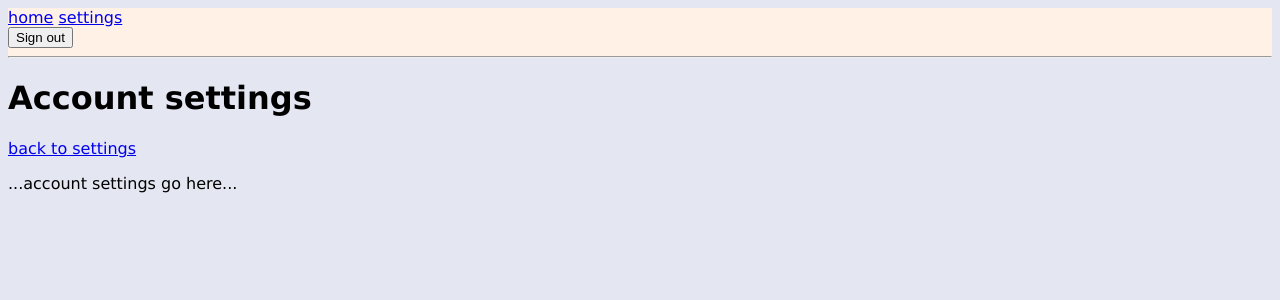
After one commit to sasha-gershtein/Sodia, a Django app: template settings/templates/settings/account.html in a window 1280 px wide. The commit adds this page. Shown: the top 300 px of the page. Run offline with Django 5.2, Linux system fonts and the light colour scheme; the template is opened without the code that fills it, so the values that code supplies are empty.

Commit message:
Add empty settings pages

```diff
--- /dev/null
+++ b/settings/templates/settings/account.html
@@ -0,0 +1,9 @@
+{% extends "settings/settings_base.html" %}
+
+{% block title %}Account settings — Sodia{% endblock %}
+
+{% block page_name %}Account settings{% endblock %}
+
+{% block settings %}
+    <p>...account settings go here...</p>
+{% endblock %}
--- a/settings/templates/settings/index.html
+++ b/settings/templates/settings/index.html
@@ -1,5 +1,11 @@
 {% extends "users/auth_base.html" %}
+
+{% block title %}Settings — Sodia{% endblock %}
 
 {% block content %}
     <h1>Settings</h1>
+    <a href="{% url "settings:account" %}">Account settings</a><br>
+    <a href="{% url "settings:privacy" %}">Privacy settings</a><br>
+    <a href="{% url "settings:notifications" %}">Notifications settings</a><br>
+    <a href="{% url "settings:challenges" %}">Challenges settings</a><br>
 {% endblock %}
--- /dev/null
+++ b/settings/templates/settings/settings_base.html
@@ -0,0 +1,9 @@
+{% extends "users/auth_base.html" %}
+
+{% block title %}Settings — Sodia{% endblock %}
+
+{% block content %}
+    <h1>{% block page_name %}Settings{% endblock %}</h1>
+    <a href="{% url "settings:index" %}">back to settings</a>
+    {% block settings %}{% endblock %}
+{% endblock %}
--- a/settings/urls.py
+++ b/settings/urls.py
@@ -5,4 +5,8 @@ app_name = 'settings'
 
 urlpatterns = [
     path('', views.index, name='index'),
+    path('account', views.account, name='account'),
+    path('privacy', views.privacy, name='privacy'),
+    path('notifications', views.notifications, name='notifications'),
+    path('challenges', views.challenges, name='challenges'),
 ]
--- a/users/decorators.py
+++ b/users/decorators.py
@@ -12,7 +12,6 @@ def login_required(func):
         if session_data is None or session_data.user is None:
             return redirect("/")
 
-        kwargs["user"] = session_data.user
-        return func(request, *args, **kwargs)
+        return func(request, session_data.user, *args, **kwargs)
 
     return wrapper
--- a/users/templates/users/navigation.html
+++ b/users/templates/users/navigation.html
@@ -1,5 +1,4 @@
 <nav>
-    <p>this is a navigation bar</p>
     <a href="{% url 'users:home' %}">home</a>
     <a href="{% url 'settings:index' %}">settings</a>
     <form id="logout" action="{% url 'api:logout' %}" method="post">
```
Also changed, not shown: settings/templates/settings/challenges.html (added, +9 -0 lines), settings/templates/settings/notifications.html (added, +9 -0 lines), settings/templates/settings/privacy.html (added, +9 -0 lines), settings/views.py (+22 -1 lines).
